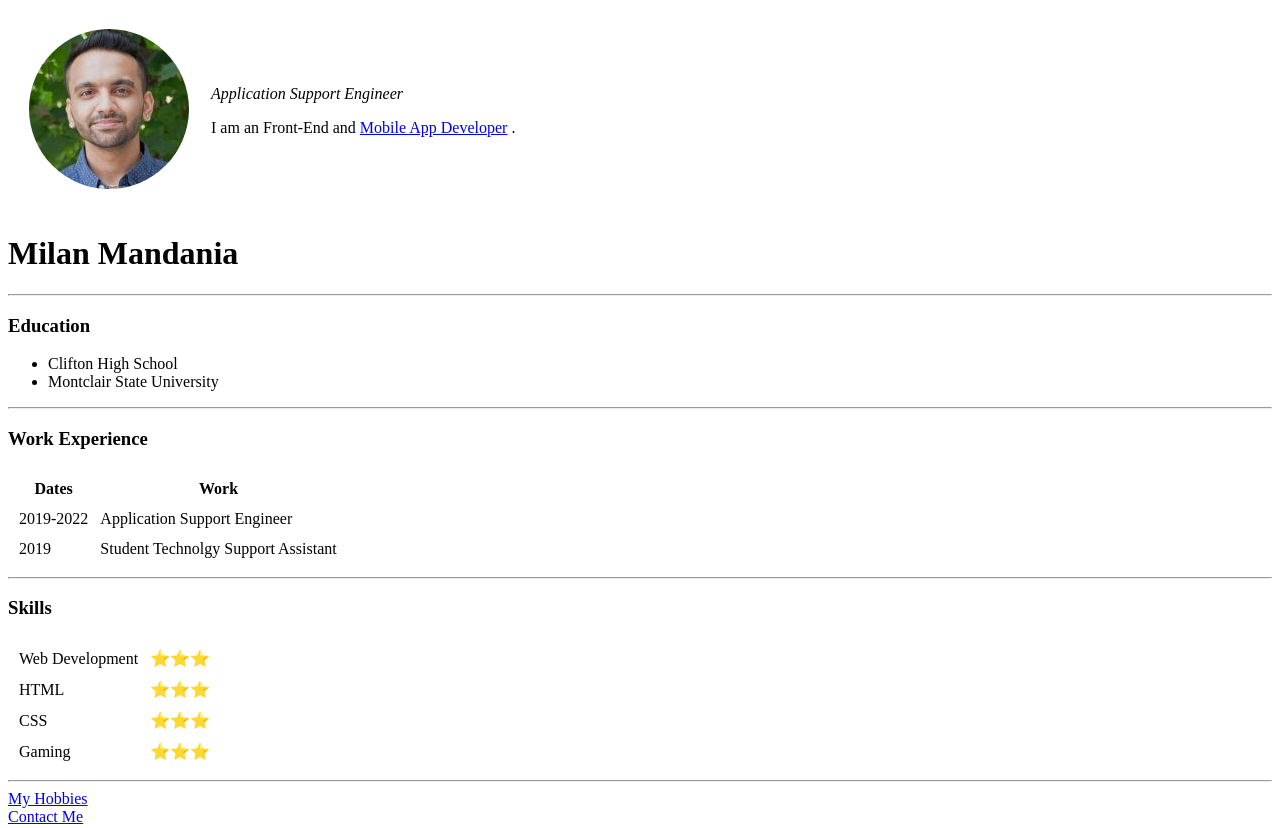
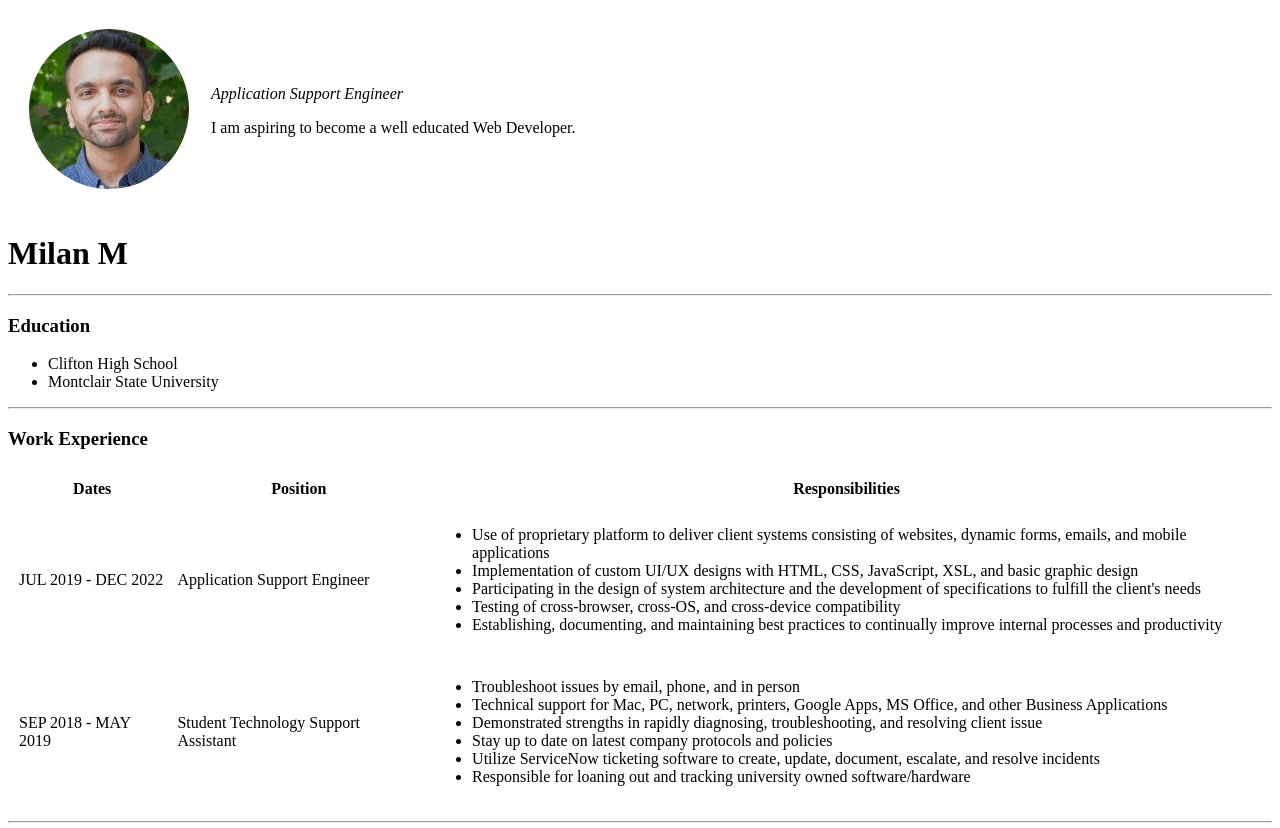
Before and after one commit to mandaniam/cv, a plain HTML site: page index.html in a window 1280 px wide. Shown: the top 828 px of the page. Drawn offline with Linux system fonts and the light colour scheme.

Commit message:
Add files via upload

```diff
--- a/index.html
+++ b/index.html
@@ -13,15 +13,12 @@
         <td>
           <p><em>Application Support Engineer</em></p>
 
-          <p>
-            I am an Front-End and
-            <a href="https://appbrewery.com">Mobile App Developer</a> .
-          </p>
+          <p>I am aspiring to become a well educated Web Developer.</p>
         </td>
       </tr>
     </table>
 
-    <h1>Milan Mandania</h1>
+    <h1>Milan M</h1>
 
     <hr />
 
@@ -38,16 +35,62 @@
     <table cellspacing="10">
       <tr>
         <th>Dates</th>
-        <th>Work</th>
+        <th>Position</th>
+        <th>Responsibilities</th>
       </tr>
       <tr>
-        <td>2019-2022</td>
+        <td>JUL 2019 - DEC 2022</td>
         <td>Application Support Engineer</td>
+        <td>
+          <ul>
+            <li>
+              Use of proprietary platform to deliver client systems consisting
+              of websites, dynamic forms, emails, and mobile applications
+            </li>
+            <li>
+              Implementation of custom UI/UX designs with HTML, CSS, JavaScript,
+              XSL, and basic graphic design
+            </li>
+            <li>
+              Participating in the design of system architecture and the
+              development of specifications to fulfill the client's needs
+            </li>
+            <li>
+              Testing of cross-browser, cross-OS, and cross-device compatibility
+            </li>
+            <li>
+              Establishing, documenting, and maintaining best practices to
+              continually improve internal processes and productivity
+            </li>
+          </ul>
+        </td>
       </tr>
 
       <tr>
-        <td>2019</td>
-        <td>Student Technolgy Support Assistant</td>
+        <td>SEP 2018 - MAY 2019</td>
+        <td>Student Technology Support Assistant</td>
+        <td>
+          <ul>
+            <li>Troubleshoot issues by email, phone, and in person</li>
+            <li>
+              Technical support for Mac, PC, network, printers, Google Apps, MS
+              Office, and other Business Applications
+            </li>
+            <li>
+              Demonstrated strengths in rapidly diagnosing, troubleshooting, and
+              resolving client issue
+            </li>
+            <li>Stay up to date on latest company protocols and policies</li>
+            <li>
+              Utilize ServiceNow ticketing software to create, update, document,
+              escalate, and resolve incidents
+            </li>
+            <li>
+              Responsible for loaning out and tracking university owned
+              software/hardware
+            </li>
+          </ul>
+        </td>
       </tr>
     </table>
 
```
